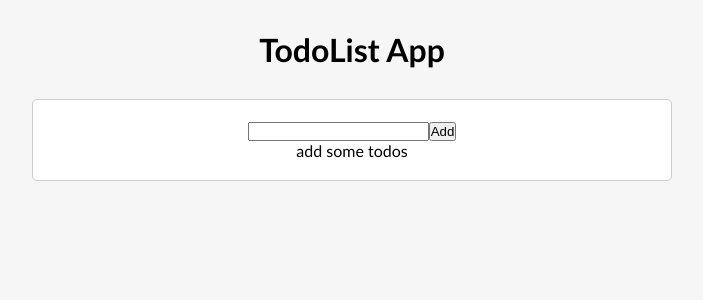
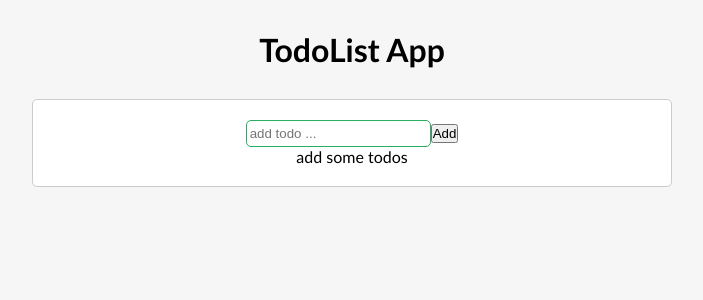
Before and after one commit to HesamMarshal/todo-list-react, a React (Create React App) app: page / in a window 1280 px wide. Shown: the top 300 px of the page, without its empty margins (288-991 px from the left). Built offline with nearby package versions, Linux system fonts and the light colour scheme.

Commit message:
implement edit

```diff
--- a/src/App.css
+++ b/src/App.css
@@ -35,3 +35,14 @@
   text-decoration: line-through;
   color: #ccc;
 }
+
+input {
+  border: 1px solid #ccc;
+  border-radius: 5px;
+  padding: 5px 3px;
+  outline: none;
+}
+
+input:focus {
+  border: 1px solid #27AE60;
+}
--- a/src/components/Todo.js
+++ b/src/components/Todo.js
@@ -1,11 +1,11 @@
-const Todo = ({ todo, onComplete, onDelete }) => {
+const Todo = ({ todo, onComplete, onDelete, onEdit }) => {
   return (
     <div className="todo">
       <div onClick={onComplete} className={todo.isCompleted ? "completed" : ""}>
         {todo.text}
       </div>
       <div>
-        <button>Edit</button>
+        <button onClick={onEdit}>Edit</button>
         <button onClick={onDelete}>Delete</button>
       </div>
     </div>
--- a/src/components/TodoApp.js
+++ b/src/components/TodoApp.js
@@ -5,7 +5,7 @@ import TodoList from "./TodoList";
 const TodoApp = () => {
   // todos state
   const [todos, setTodos] = useState([]);
-  const addToDoHandler = (input) => {
+  const addTodo = (input) => {
     const newTodo = {
       id: Math.floor(Math.random() * 1000),
       text: input,
@@ -40,14 +40,28 @@ const TodoApp = () => {
     const filteredTodos = todos.filter((t) => t.id !== id);
     setTodos(filteredTodos);
   };
+
+  const updateTodo = (id, newValue) => {
+    console.log(id, newValue);
+    const index = todos.findIndex((t) => t.id === id);
+    // clone : To do not  mutate
+    const selectedTodo = { ...todos[index] };
+    selectedTodo.text = newValue;
+
+    // clone : todos
+    const updatedTodos = [...todos];
+    updatedTodos[index] = selectedTodo;
+    setTodos(updatedTodos);
+  };
   return (
     <div className="container">
-      <TodoFrom addToDoHandler={addToDoHandler} />
+      <TodoFrom submitTodo={addTodo} />
 
       <TodoList
         todos={todos}
         onComplete={completeTodo}
         onDelete={deleteHandler}
+        onUpdate={updateTodo}
       />
     </div>
   );
--- a/src/components/TodoFrom.js
+++ b/src/components/TodoFrom.js
@@ -1,7 +1,12 @@
-import { useState } from "react";
+import { useEffect, useRef, useState } from "react";
 
 const TodoFrom = (props) => {
   const [input, setInput] = useState("");
+  const inputRef = useRef(null);
+
+  useEffect(() => {
+    inputRef.current.focus();
+  });
   const changeHandle = (e) => {
     setInput(e.target.value);
   };
@@ -14,13 +19,34 @@ const TodoFrom = (props) => {
       alert("Enter todo");
       return;
     }
-    props.addToDoHandler(input);
+    props.submitTodo(input);
     setInput("");
   };
   return (
     <form onSubmit={submitHandler}>
-      <input type="text" value={input} onChange={changeHandle} />
-      <button type="submit"> Add </button>
+      {props.edit ? (
+        <>
+          <input
+            type="text"
+            value={input}
+            onChange={changeHandle}
+            placeholder="Update todo ..."
+            ref={inputRef}
+          />
+          <button type="submit"> Update </button>
+        </>
+      ) : (
+        <>
+          <input
+            type="text"
+            value={input}
+            onChange={changeHandle}
+            placeholder="add todo ..."
+            ref={inputRef}
+          />
+          <button type="submit"> Add </button>
+        </>
+      )}
     </form>
   );
 };
--- a/src/components/TodoList.js
+++ b/src/components/TodoList.js
@@ -1,6 +1,14 @@
+import { useState } from "react";
 import Todo from "./Todo";
+import TodoFrom from "./TodoFrom";
 
-const TodoList = ({ todos, onComplete, onDelete }) => {
+const TodoList = ({ todos, onComplete, onDelete, onUpdate }) => {
+  const [edit, setEdit] = useState({ id: null, text: "", isCompleted: false });
+
+  const editTodo = (newValue) => {
+    onUpdate(edit.id, newValue);
+    setEdit({ id: null, text: "" });
+  };
   const renderTodos = () => {
     if (todos.length === 0) return <p>add some todos</p>;
 
@@ -11,12 +19,17 @@ const TodoList = ({ todos, onComplete, onDelete }) => {
           todo={todo}
           onComplete={() => onComplete(todo.id)}
           onDelete={() => onDelete(todo.id)}
+          onEdit={() => setEdit(todo)}
         />
       );
     });
   };
 
-  return <div>{renderTodos()}</div>;
+  return (
+    <div>
+      {edit.id ? <TodoFrom submitTodo={editTodo} edit={edit} /> : renderTodos()}
+    </div>
+  );
 };
 
 export default TodoList;
```
